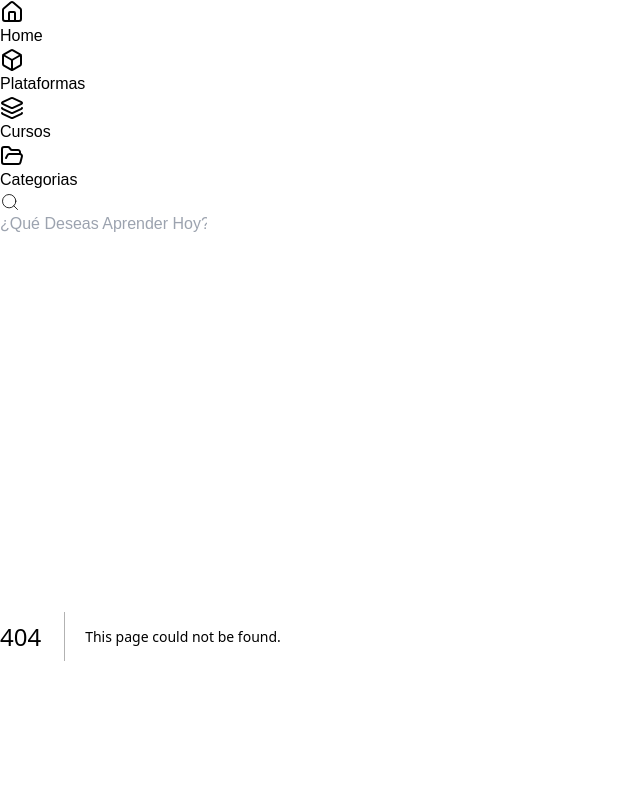
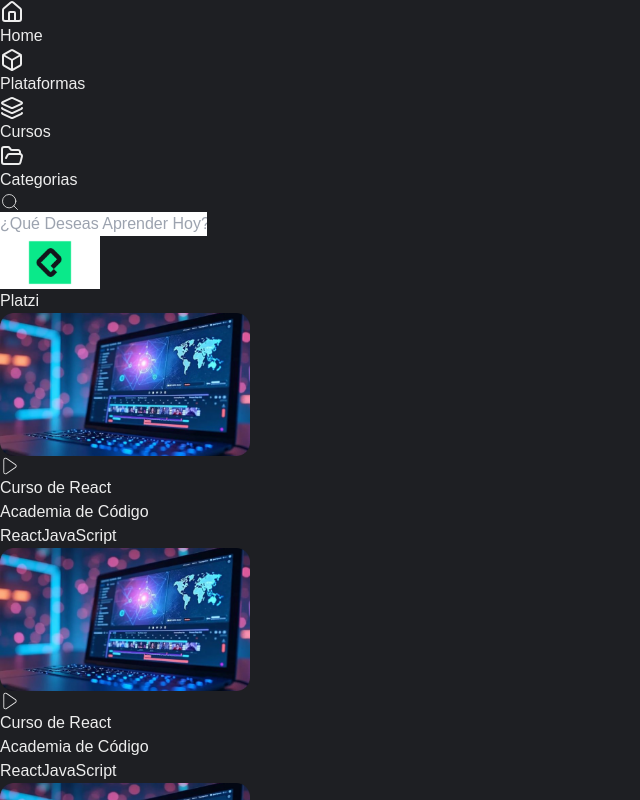
Before and after one commit to VopperAcademy/Front, a Next.js app in the folder vopper-academy-front/: page /plataformas/view in a window 1280 px wide. Before the commit this address had no page. Shown: the whole page, without its empty margins (0-640 px from the left). Built offline with nearby package versions, Linux system fonts and the light colour scheme.

Commit message:
feat: create view route for platforms page using CourseCard component

```diff
--- /dev/null
+++ b/vopper-academy-front/src/app/plataformas/view/page.tsx
@@ -0,0 +1,175 @@
+import CourseCard from "@/components/CourseCard"
+import Image from "next/image";
+
+
+export default function Pltaform_view () {
+    const image = "/img/courseImg.png";
+
+    const Cursos = [
+      {
+        image: image,
+        path: "https://via.placeholder.com/150",
+        titulo: "Curso de React",
+        academia: "Academia de Código",
+        tecnologias: ["React", "JavaScript"],
+      },
+      {
+        image: image,
+        path: "https://via.placeholder.com/150",
+        titulo: "Curso de React",
+        academia: "Academia de Código",
+        tecnologias: ["React", "JavaScript"],
+      },
+      {
+        image: image,
+        path: "https://via.placeholder.com/150",
+        titulo: "Curso de React",
+        academia: "Academia de Código",
+        tecnologias: ["React", "JavaScript"],
+      },
+      {
+        image: image,
+        path: "https://via.placeholder.com/150",
+        titulo: "Curso de React",
+        academia: "Academia de Código",
+        tecnologias: ["React", "JavaScript"],
+      },
+      {
+        image: image,
+        path: "https://via.placeholder.com/150",
+        titulo: "Curso de React",
+        academia: "Academia de Código",
+        tecnologias: ["React", "JavaScript"],
+      },
+      {
+        image: image,
+        path: "https://via.placeholder.com/150",
+        titulo: "Curso de React",
+        academia: "Academia de Código",
+        tecnologias: ["React", "JavaScript"],
+      },
+      {
+        image: image,
+        path: "https://via.placeholder.com/150",
+        titulo: "Curso de React",
+        academia: "Academia de Código",
+        tecnologias: ["React", "JavaScript"],
+      },
+      {
+        image: image,
+        path: "https://via.placeholder.com/150",
+        titulo: "Curso de React",
+        academia: "Academia de Código",
+        tecnologias: ["React", "JavaScript"],
+      },
+      {
+        image: image,
+        path: "https://via.placeholder.com/150",
+        titulo: "Curso de React",
+        academia: "Academia de Código",
+        tecnologias: ["React", "JavaScript"],
+      },
+      {
+        image: image,
+        path: "https://via.placeholder.com/150",
+        titulo: "Curso de React",
+        academia: "Academia de Código",
+        tecnologias: ["React", "JavaScript"],
+      },
+      {
+        image: image,
+        path: "https://via.placeholder.com/150",
+        titulo: "Curso de React",
+        academia: "Academia de Código",
+        tecnologias: ["React", "JavaScript"],
+      },
+      {
+        image: image,
+        path: "https://via.placeholder.com/150",
+        titulo: "Curso de React",
+        academia: "Academia de Código",
+        tecnologias: ["React", "JavaScript"],
+      },
+      {
+        image: image,
+        path: "https://via.placeholder.com/150",
+        titulo: "Curso de React",
+        academia: "Academia de Código",
+        tecnologias: ["React", "JavaScript"],
+      },
+      {
+        image: image,
+        path: "https://via.placeholder.com/150",
+        titulo: "Curso de React",
+        academia: "Academia de Código",
+        tecnologias: ["React", "JavaScript"],
+      },
+      {
+        image: image,
+        path: "https://via.placeholder.com/150",
+        titulo: "Curso de React",
+        academia: "Academia de Código",
+        tecnologias: ["React", "JavaScript"],
+      },
+      {
+        image: image,
+        path: "https://via.placeholder.com/150",
+        titulo: "Curso de React",
+        academia: "Academia de Código",
+        tecnologias: ["React", "JavaScript"],
+      },
+      {
+        image: image,
+        path: "https://via.placeholder.com/150",
+        titulo: "Curso de React",
+        academia: "Academia de Código",
+        tecnologias: ["React", "JavaScript"],
+      },
+      {
+        image: image,
+        path: "https://via.placeholder.com/150",
+        titulo: "Curso de React",
+        academia: "Academia de Código",
+        tecnologias: ["React", "JavaScript"],
+      },
+      {
+        image: image,
+        path: "https://via.placeholder.com/150",
+        titulo: "Curso de React",
+        academia: "Academia de Código",
+        tecnologias: ["React", "JavaScript"],
+      },
+      {
+        image: image,
+        path: "https://via.placeholder.com/150",
+        titulo: "Curso de React",
+        academia: "Academia de Código",
+        tecnologias: ["React", "JavaScript"],
+      },
+    ];
+
+return (
+    <>
+        {/* Header o barra superior */}
+        <div className="flex gap-[10px] items-center bg-[#A9A9A91A] h-24 w-full rounded-l-full mx-[25px] font-Montserrat text-[20px]">
+            <Image src="/platzi.png" alt="UwU" width={100} height={100} className=" rounded-full h-[90px] w-[90px] p-[10px]"/>
+            <p>Platzi</p>
+        </div>
+
+        {/* Sección de cursos */}
+        <section
+            className="grid grid-cols-1 sm:grid-cols-2 md:grid-cols-3 lg:grid-cols-4 gap-6 p-4 w-full"
+        >
+            {Cursos.map((curso, index) => (
+                <CourseCard
+                    key={index}
+                    img={curso.image}
+                    titulo={curso.titulo}
+                    academia={curso.academia}
+                    tecnologias={curso.tecnologias}
+                />
+            ))}
+        </section>
+    </>
+);
+}
--- a/vopper-academy-front/src/components/CourseCard.tsx
+++ b/vopper-academy-front/src/components/CourseCard.tsx
@@ -4,19 +4,8 @@
 import { redirect } from "next/navigation";
 import courseImg from "@public/img/courseImg.png";
 
-export default function CourseCard({
-  img = courseImg,
-  titulo,
-  academia,
-  tecnologias,
-  id,
-}: {
-  img?: StaticImageData | string;
-  titulo: string;
-  academia: string;
-  tecnologias: string[];
-  id: string;
-}) {
+export default function CourseCard({ img, titulo, academia, tecnologias }:
+  {img: string, titulo: string, academia: string, tecnologias: string[]}) {
   const handleClick = () => {
     redirect(`/modulo/${id}`);
   };
```
Also changed, not shown: vopper-academy-front/src/app/plataformas/page.tsx (+8 -2 lines), vopper-academy-front/src/components/Button.tsx (added, +9 -0 lines), vopper-academy-front/src/components/CardPlatform.tsx (added, +28 -0 lines), 1 other file (tests, documents, lock files or other folders).
